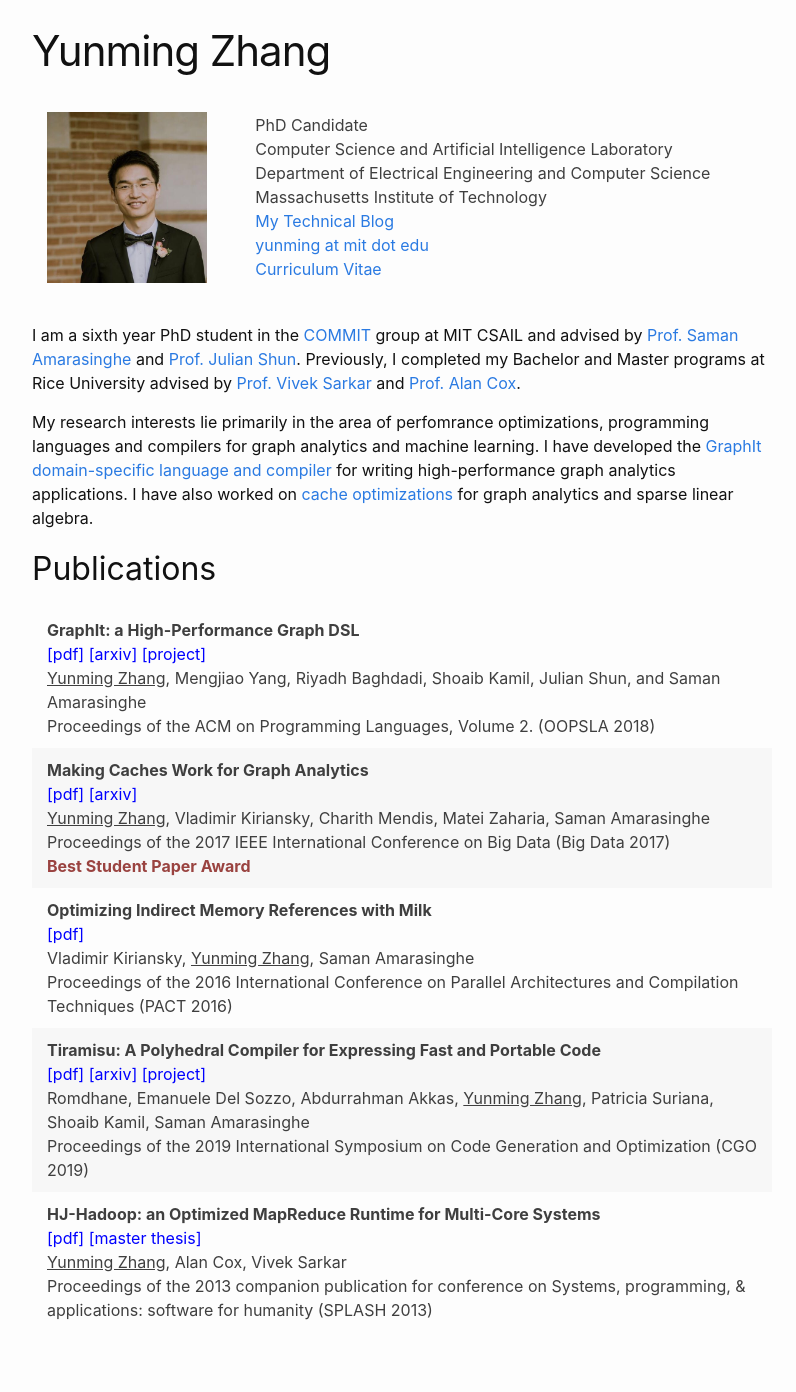
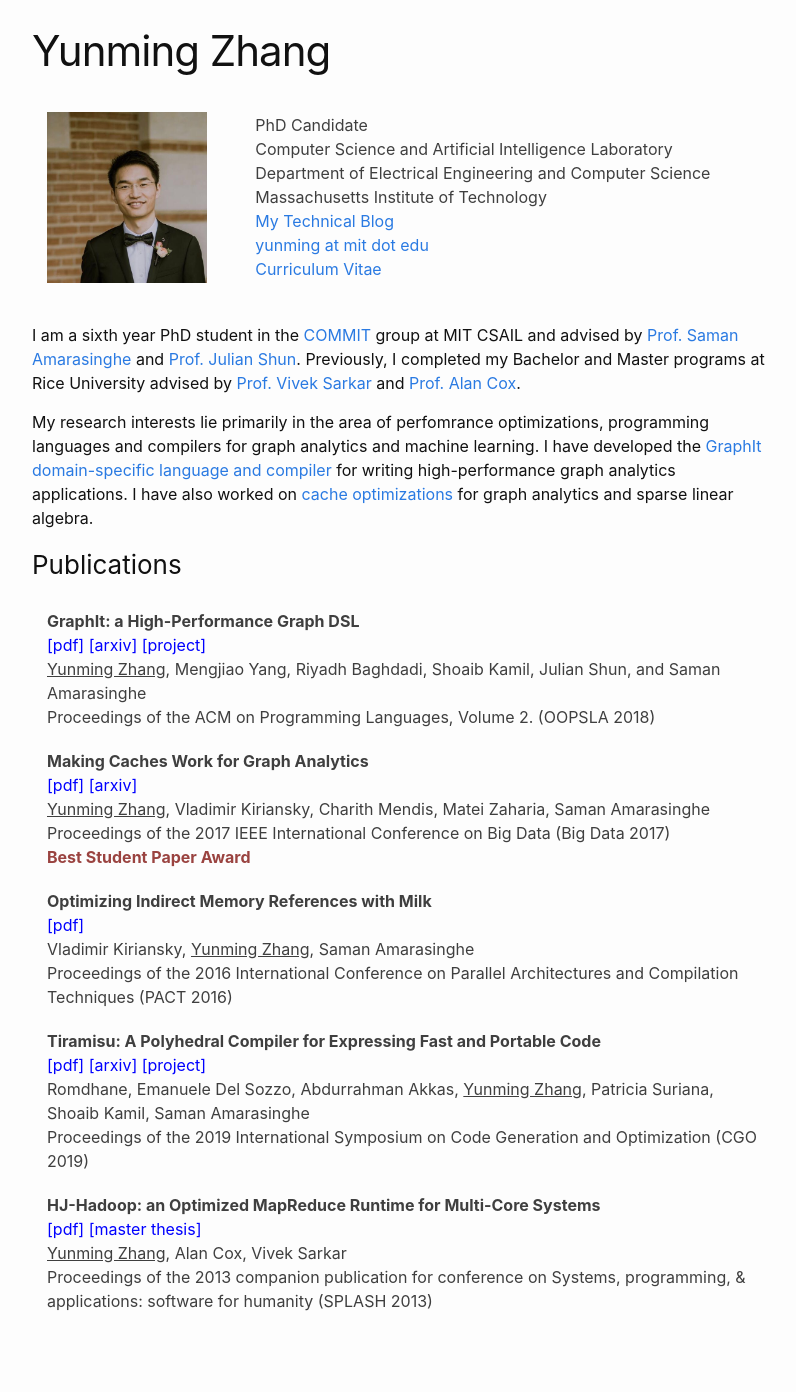
Before and after one commit to yunmingzhang17/yunmingzhang17.github.io, a Jekyll site: the page built from index.md, in a window 1280 px wide. Shown: the whole page, without its empty margins (238-1034 px from the left). Built offline with Jekyll 4.4.1, drawn with Linux system fonts in a browser that asks for light colours.

Commit message:
minor fixes to the headers:

```diff
--- a/_includes/main.html
+++ b/_includes/main.html
@@ -31,7 +31,7 @@ I am a sixth year PhD student in the <a href="http://groups.csail.mit.edu/commit
 My research interests lie primarily in the area of perfomrance optimizations, programming languages and compilers for graph analytics and machine learning. I have developed the <a href="https://graphit-lang.org/" target="_blank">GraphIt domain-specific language and compiler</a> for writing high-performance graph analytics applications. I have also worked on <a href="https://ieeexplore.ieee.org/document/8257937" target="_blank">cache optimizations</a> for graph analytics and sparse linear algebra.
 </p>
 
-<h2 class="tableheading"> Publications </h2>
+<h3 class="tableheading"> Publications </h3>
 <table>
   <tbody>
     <tr>
--- a/_sass/minima/_base.scss
+++ b/_sass/minima/_base.scss
@@ -89,12 +89,16 @@ li {
   }
 }
 
+tableheading {
+  font-size: 10 px;
+  font-weight: $base-font-weight;
+}
 
 
 /**
  * Headings
  */
-h1, h2, h3, h4, h5, h6 {
+h1, h2,  h3, h4, h5, h6 {
   font-weight: $base-font-weight;
 }
 
@@ -238,9 +242,9 @@ table {
   border-collapse: collapse;
   border: None;
   tr {
-    &:nth-child(even) {
+    /*&:nth-child(even) {
       background-color: lighten($grey-color-light, 6%);
-    }
+    }*/
   }
   th, td {
     padding: ($spacing-unit / 3) ($spacing-unit / 2);
```
Also changed, not shown: 5 other files.
